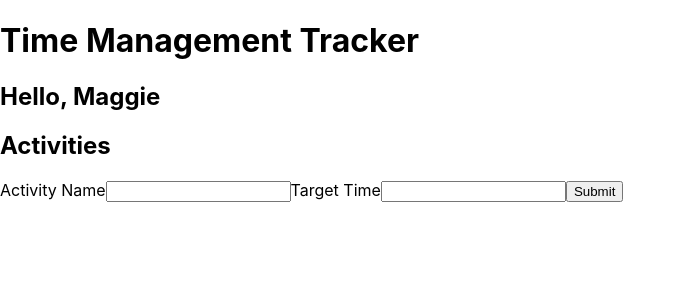
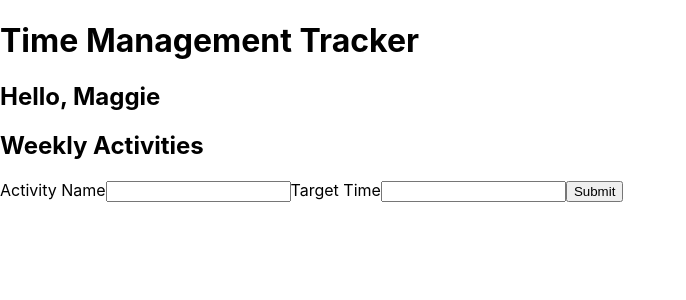
Before and after one commit to DLMedeiro/Achievo, a React (Create React App) app: page / in a window 1280 px wide. Shown: the top 300 px of the page, without its empty margins (0-686 px from the left). Built offline with nearby package versions, Linux system fonts and the light colour scheme.

Commit message:
updated completed rendering information

```diff
--- a/src/components/Activity.tsx
+++ b/src/components/Activity.tsx
@@ -47,6 +47,8 @@ export default function Activity(props: Props): JSX.Element {
       useEffect(() => {
         if (progress >= timeTarget){
             setCompleted(true)
+        } else {
+            setCompleted(false)
         }
       }, [progress])
 
@@ -64,8 +66,9 @@ export default function Activity(props: Props): JSX.Element {
 
                 <div>
                 {completed ?
-                    (<h4>Goal Achieved!</h4>)
-                    : ( <>
+                    (<h4>Goal Achieved!</h4>
+                    )
+                    : ("")} <>
                         <button onClick={add} >ADD 1 Hour</button>
                         <button onClick={subtract}>SUBTRACT 1 Hour</button>
                         <h4>Time Completed: {progress > 1 ? `${progress} Hours` : `${progress} Hour`}
@@ -73,8 +76,6 @@ export default function Activity(props: Props): JSX.Element {
                         <h4>Progress: {progress === 0 ? ("0") : ((progress / timeTarget) * 100)}%
                             </h4>
                         </>
-                    )
-                }
 
 
                 </div>
--- a/src/components/ActivityTracker.tsx
+++ b/src/components/ActivityTracker.tsx
@@ -32,7 +32,7 @@ export default function ActivityTracker(): JSX.Element {
 
     return (
         <div>
-            <h2>Activities</h2>
+            <h2>Weekly Activities</h2>
             <ActivityInputForm onAddItem={addItem} />
             <ul>
                 {listItems.map((item) => (
```
Also changed, not shown: 1 other file (tests, documents, lock files or other folders).
